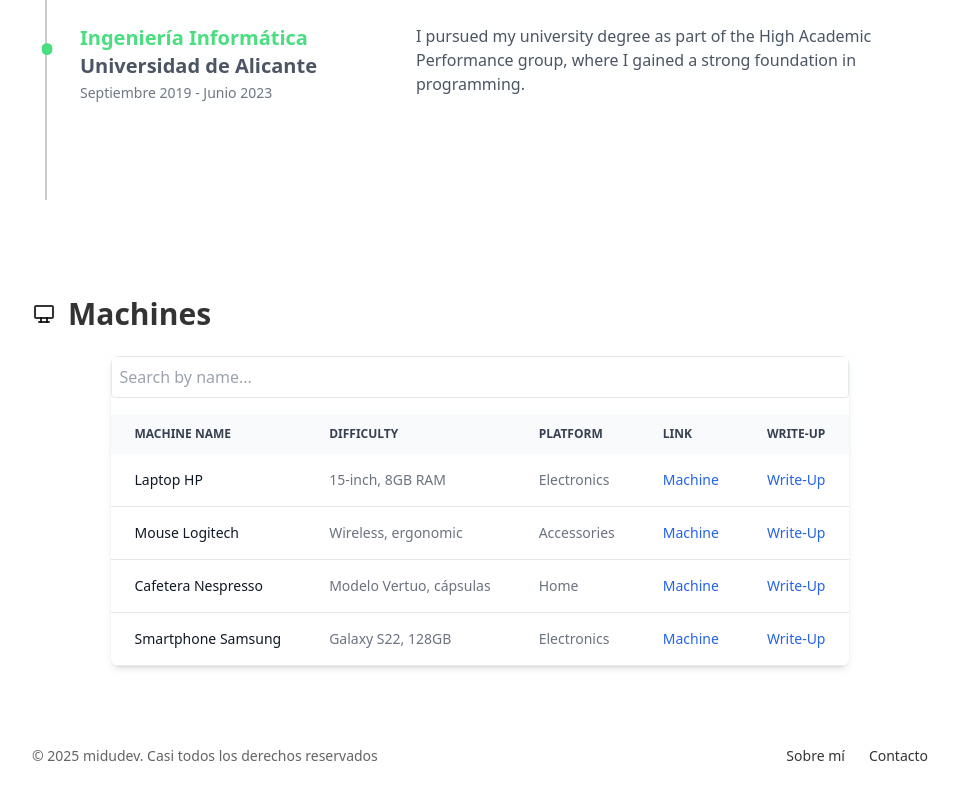
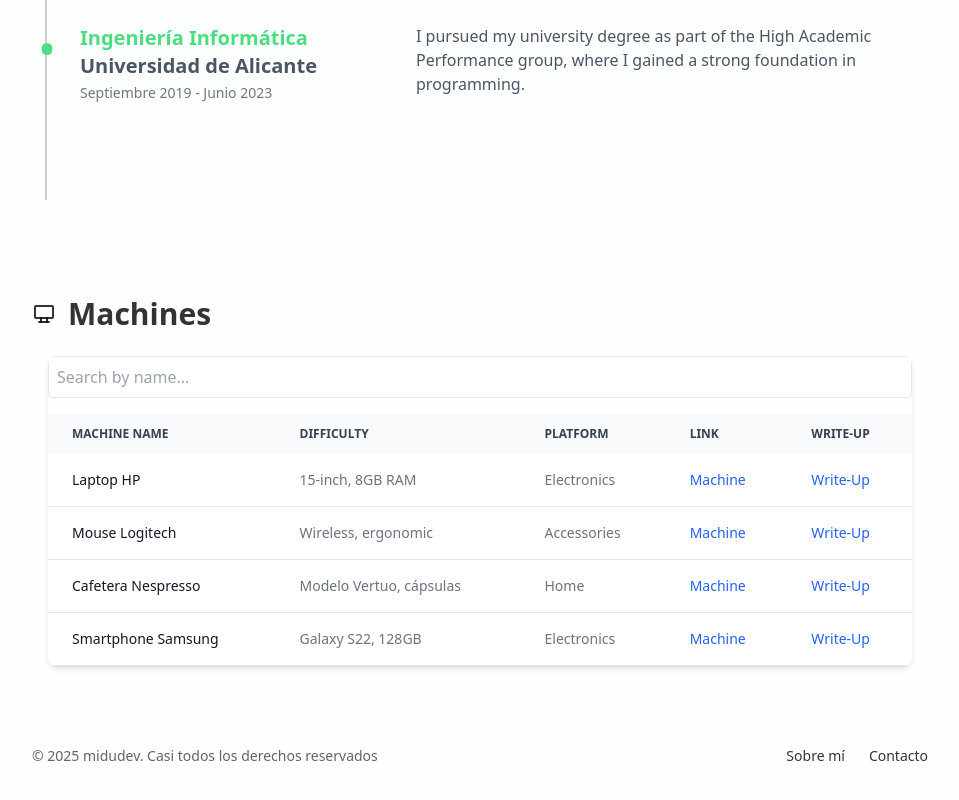
Before and after one commit to buy7or/buy7or.github.io, an Astro site: page / in a window 1280 px wide. Shown: the part 1398-2198 px from the top of the page, without its empty margins (160-1119 px from the left). Built offline with nearby package versions, Linux system fonts and the light colour scheme; Astro itself is replaced by a stand-in of ours.

Commit message:
responsive

```diff
--- a/src/components/Machines.astro
+++ b/src/components/Machines.astro
@@ -1,6 +1,14 @@
-<article class="flex flex-col items-center justify-center gap-8 text-gray-700 dark:text-gray-300 md:flex-row">
+<article class="flex flex-col items-center justify-center gap-8 text-gray-700 dark:text-gray-300">
+  <!-- Contenedor centrado y con ancho máximo -->
+  <div class="w-full max-w-6xl px-4">
     <div class="relative overflow-x-auto shadow-md sm:rounded-lg">
-    <input type="text" id="search" placeholder="Search by name..." class="mb-4 p-2 border rounded w-full">
+      <!-- Campo de búsqueda responsive -->
+      <input
+        type="text"
+        id="search"
+        placeholder="Search by name..."
+        class="mb-4 p-2 border rounded w-full"
+      />
       <table class="w-full text-sm text-left text-gray-500 dark:text-gray-400">
         <thead class="text-xs text-gray-700 uppercase bg-gray-50 dark:bg-gray-700 dark:text-gray-400">
           <tr>
@@ -13,6 +21,7 @@
         </thead>
         <tbody id="table-body"></tbody>
       </table>
+    </div>
   </div>
 </article>
 
```
Lines whose indentation alone changed are shown as unchanged.
